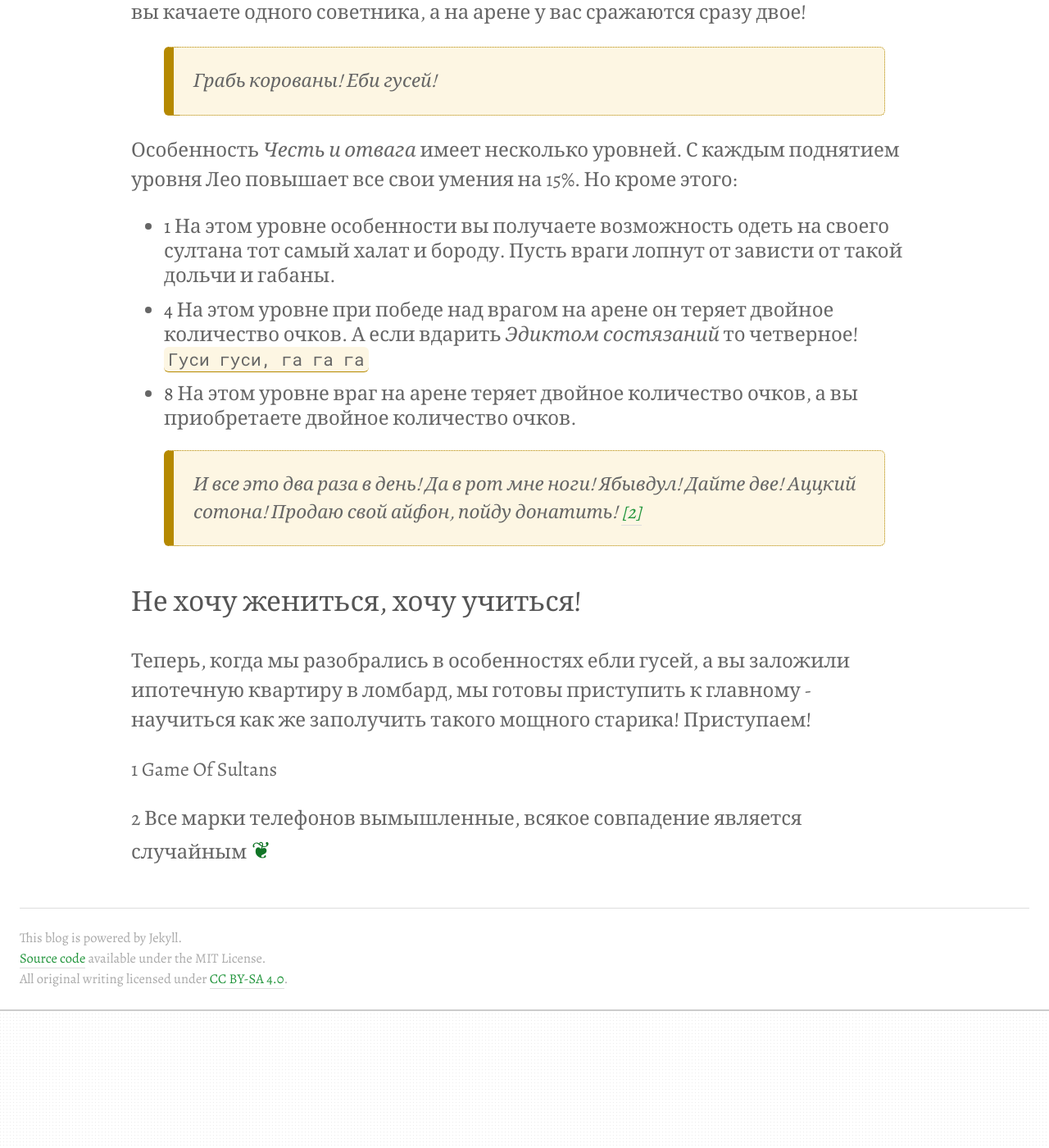
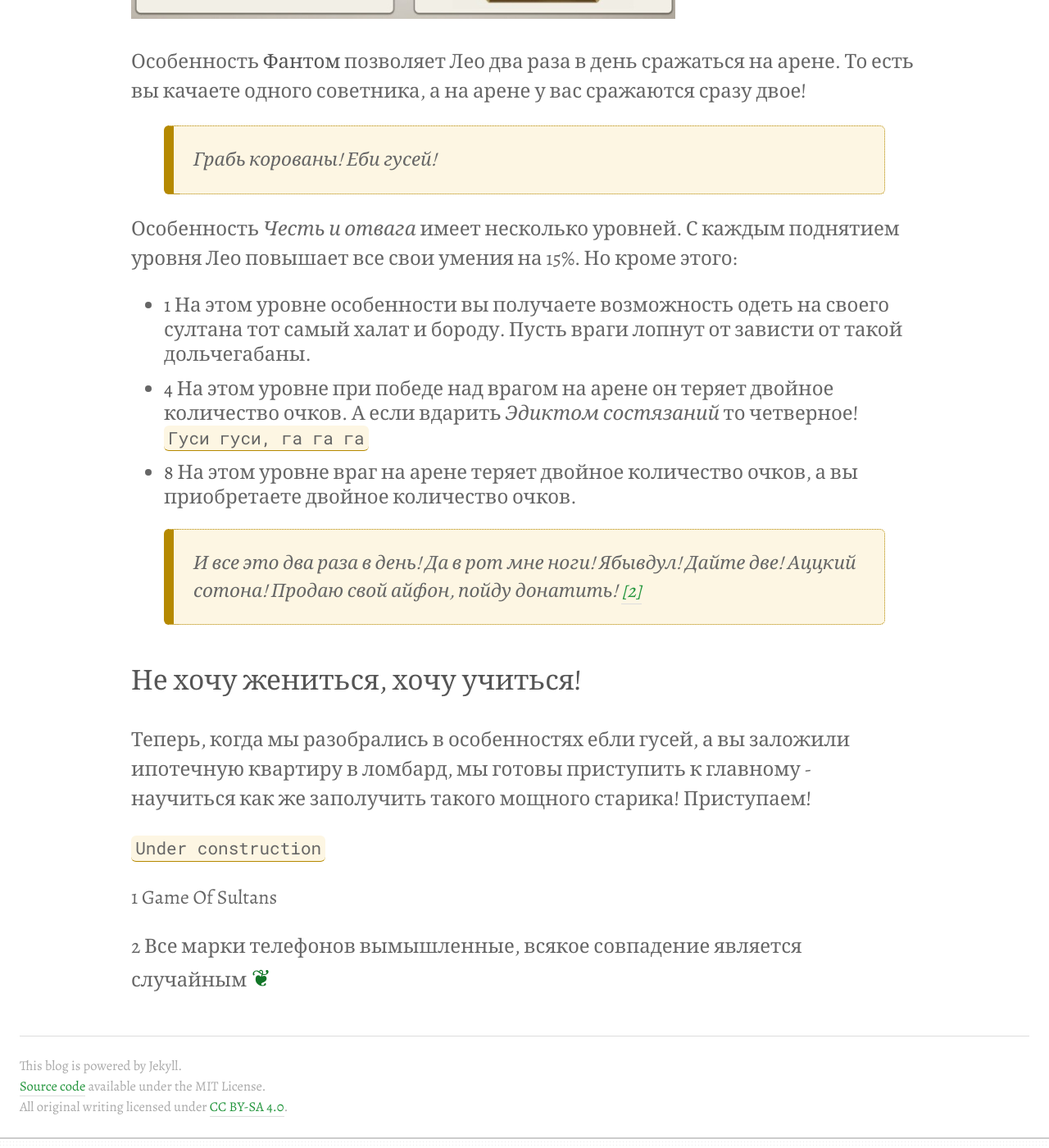
Before and after one commit to flicus/gos, a Jekyll site: the page built from _posts/2020-01-15-Берем-бородача.md, in a window 1280 px wide and 1400 px high, scrolled down 2828 px. Shown: the whole window at 82% size. Built offline with Jekyll 4.4.1, drawn with Linux system fonts in a browser that asks for light colours; comment, search, counter and statistics services are not loaded; before the commit the page ends 4133 px from its top, so only the background shows below that.

Commit message:
leo initial

```diff
--- a/_posts/2020-01-15-Берем-бородача.md
+++ b/_posts/2020-01-15-Берем-бородача.md
@@ -5,6 +5,8 @@
 tags: [gos, межсерв, леонардо]
 comments: true
 ---
+
+`Under construction`
 
 ## Категорически приветствую!
 
@@ -34,7 +36,7 @@
 
 Особенность *Честь и отвага* имеет несколько уровней. С каждым поднятием уровня Лео повышает все свои умения на 15%. Но кроме этого:
 
- - **1** На этом уровне особенности вы получаете возможность одеть на своего султана тот самый халат и бороду. Пусть враги лопнут от зависти от такой дольчи и габаны.
+ - **1** На этом уровне особенности вы получаете возможность одеть на своего султана тот самый халат и бороду. Пусть враги лопнут от зависти от такой дольчегабаны.
  - **4** На этом уровне при победе над врагом на арене он теряет двойное количество очков. А если вдарить *Эдиктом состязаний* то четверное! `Гуси гуси, га га га`
  - **8** На этом уровне враг на арене теряет двойное количество очков, а вы приобретаете двойное количество очков.
 
@@ -45,6 +47,8 @@
 ### Не хочу жениться, хочу учиться!
 
 Теперь, когда мы разобрались в особенностях ебли гусей, а вы заложили ипотечную квартиру в ломбард, мы готовы приступить к главному - научиться как же заполучить такого мощного старика! Приступаем!
+
+`Under construction`
 
 ---
 
```
